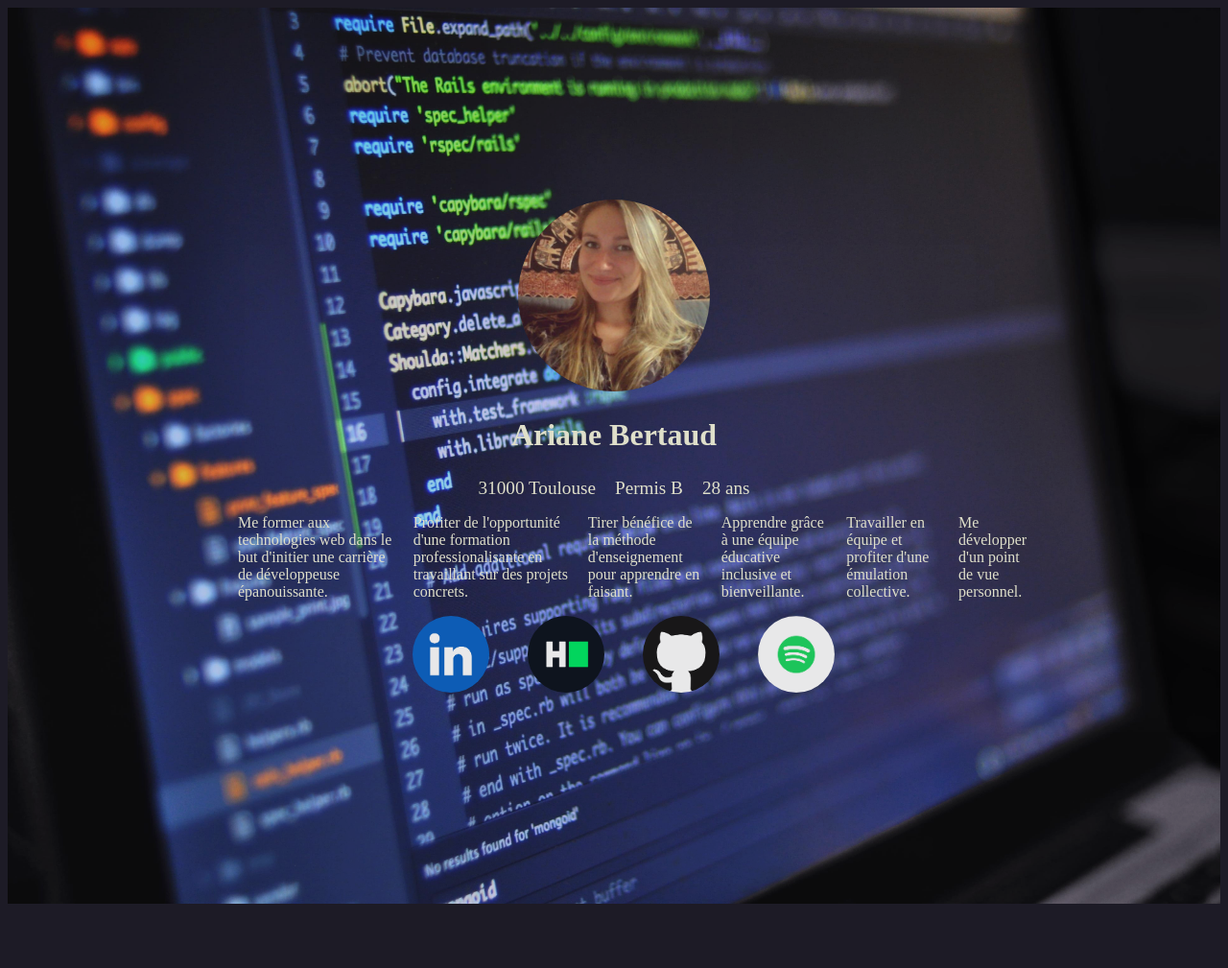
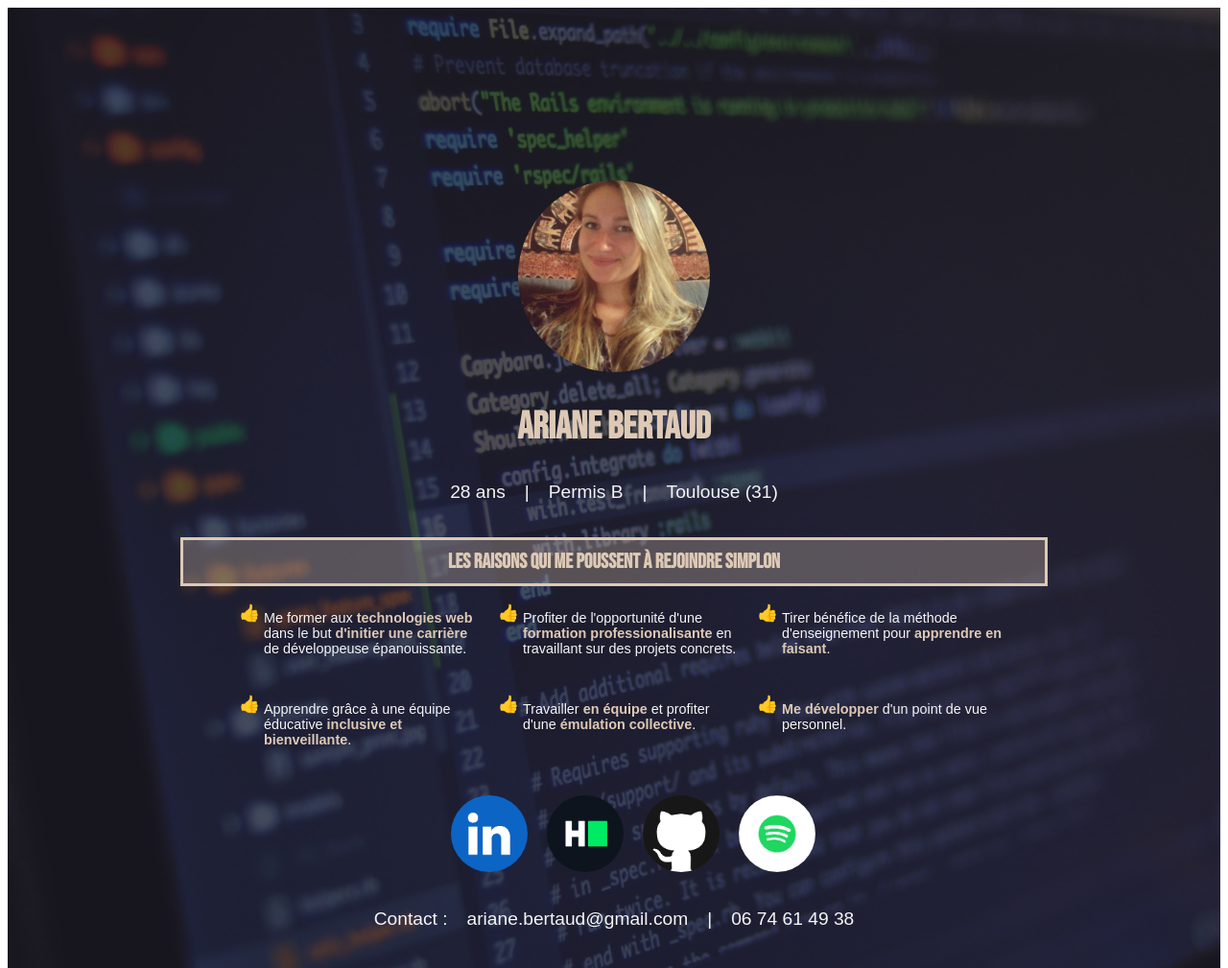
Before and after one commit to Pipatchies/Simplon, a plain HTML site: page ProjetHTML/index.html in a window 1280 px wide. Shown: the top 1009 px of the page at 96% size. Before the commit the page ends 950 px from the top, so only its background shows below. Drawn offline with Linux system fonts and the light colour scheme; a web font is replaced by a local one.

Commit message:
Finish project

```diff
--- a/ProjetHTML/index.html
+++ b/ProjetHTML/index.html
@@ -5,7 +5,7 @@
         <link href="style.css" rel="stylesheet">
         <link rel="preconnect" href="https://fonts.googleapis.com">
         <link rel="preconnect" href="https://fonts.gstatic.com" crossorigin>
-        <link href="https://fonts.googleapis.com/css2?family=Freeman&display=swap" rel="stylesheet">
+        <link href="https://fonts.googleapis.com/css2?family=Bebas+Neue&display=swap" rel="stylesheet">
         <title>Carte de visite - Ariane Bertaud</title>
     </head>
 
@@ -13,55 +13,60 @@
         <!-- les balises que je peux utiliser <span> <div> <br>-->
     <body>
         <section class="section1">
+        <!--je n'utilise qu'une section pour pouvoir jouer sur la transparence de l'arrière plan-->
             <span class="avatar_span"> <img src="image/ariane.jpg" alt="Avatar Ariane Bertaud" title="Ariane Bertaud" class="avatar"> </span>
             <h1>Ariane Bertaud</h1>
             <div class="div_horizontale">
-                <div class="div_text"> 31000 Toulouse</div>
+                <div class="div_text"> 28 ans</div>
+                <div class="div_text">|</div>
                 <div class="div_text"> Permis B</div>
-                <div class="div_text"> 28 ans</div>
+                <div class="div_text">|</div>
+                <div class="div_text">Toulouse (31)</div>
             </div>
-            <ul class="liste_verticale">
-                <li>Me former aux technologies web dans le but d'initier une carrière de développeuse épanouissante.</li>
-                <li>Profiter de l'opportunité d'une formation professionalisante en travaillant sur des projets concrets.</li>
-                <li>Tirer bénéfice de la méthode d'enseignement pour apprendre en faisant.</li>
-                <li>Apprendre grâce à une équipe éducative inclusive et bienveillante.</li>
-                <li>Travailler en équipe et profiter d'une émulation collective.</li>
-                <li>Me développer d'un point de vue personnel.</li>
+            <br>
+            <h2> Les raisons qui me poussent à rejoindre simplon</h2>
+            <ul class="liste_raisons">
+                <li class="liste_text">Me former aux <strong>technologies web</strong> dans le but <strong>d'initier une carrière</strong> de développeuse épanouissante.</li>
+                <li class="liste_text">Profiter de l'opportunité d'une <strong>formation professionalisante</strong> en travaillant sur des projets concrets.</li>
+                <li class="liste_text">Tirer bénéfice de la méthode d'enseignement pour <strong>apprendre en faisant</strong>.</li>
+                <li class="liste_text">Apprendre grâce à une équipe éducative <strong>inclusive et bienveillante</strong>.</li>
+                <li class="liste_text">Travailler <strong>en équipe</strong> et profiter d'une <strong>émulation collective</strong>.</li>
+                <li class="liste_text"><strong>Me développer</strong> d'un point de vue personnel.</li>
             </ul>
-            <ul class="liste_horizontale">
+            <br>
+            <ul class="liste_logo">
                 <li>
-                    <a href="https://fr.linkedin.com/in/ariane-bertaud-a9135b99" target="_blank">
-                    <img src="image/linkedin.png" alt="logo in blanc sur fond bleu" title="Page Linkedin Ariane Bertaud" class="bulle">
+                    <a href="https://fr.linkedin.com/in/ariane-bertaud-a9135b99" target="_blank" class="img_logo">
+                        <img src="image/linkedin.png" alt="logo in blanc sur fond bleu" title="Page Linkedin Ariane Bertaud" class="bulle">
+                    </a>
                 </li>
                 <li>
-                    <a href="https://www.hackerrank.com/ariane_bertaud" target="_blank">
-                    <img src="image/hackerrank.png" alt="logo H blanc puis rectangle vert sur fond bleu" title="Page HackerRank Ariane Bertaud" class="bulle">
+                    <a href="https://www.hackerrank.com/ariane_bertaud" target="_blank" class="img_logo">
+                        <img src="image/hackerrank.png" alt="logo H blanc puis rectangle vert sur fond bleu" title="Page HackerRank Ariane Bertaud" class="bulle">
+                    </a>
                 </li>
                 <li>
-                    <a href="https://github.com/Pipatchies" target="_blank">
-                    <img src="image/github.png" alt="logo chat blanc sur fond noir" title="Repository GitHub Ariane Bertaud" class="bulle">
+                    <a href="https://github.com/Pipatchies" target="_blank" class="img_logo">
+                        <img src="image/github.png" alt="logo chat blanc sur fond noir" title="Repository GitHub Ariane Bertaud" class="bulle">
+                    </a>
                 </li>
                 <li>
-                    <a href="https://open.spotify.com/user/1158196847?si=a5fb77421f29477c" target="_blank">
-                    <img src="image/spotify.png" alt="logo vert avec stries blanches" title="Profil Spotify Ariane Bertaud" class="bulle">
+                    <a href="https://open.spotify.com/user/1158196847?si=a5fb77421f29477c" target="_blank" class="img_logo">
+                        <img src="image/spotify.png" alt="logo vert avec stries blanches" title="Profil Spotify Ariane Bertaud" class="bulle">
+                    </a>
                 </li>
             </ul>
+            <br>
+            <div class="div_horizontale">
+                <div class="div_text">Contact :</div>
+                <div class="div_text">ariane.bertaud@gmail.com</div>
+                <div class="div_text">|</div>
+                <div class="div_text">06 74 61 49 38</div>
+            </div>
         </section>
-
-        <!--<h1>Informations générales:</h1>
-        <p>Voici <em>quelques lignes</em> pour me présenter sunccintement</p>
-        <ul>
-            <li class="classe_1 size_text"><strong>Nom</strong> : Bertaud</li>
-            <li class="size_text"><mark>Prénom</mark> : Ariane</li>
-        </ul>
-        <div class="fond">
-            <span class="photoprofil">
-                <img src="image/ariane.jpg" alt="La plus belle" title="là c'est vraiment la plus belle" class="photo">
-            </span>
-        </div>
-        <br>
-        <br>
-        <a href="about.html">About</a>-->
     </body>
     </main>
+    <footer>
+        <div class="div_text">Copyright: Ariane Bertaud 2024</div>
+    </footer>
 </html>
--- a/ProjetHTML/style.css
+++ b/ProjetHTML/style.css
@@ -1,24 +1,37 @@
-body {
+main {
     background-color: rgb(29, 27, 38);
+    position: relative;
 }
 .section1 {
     flex-direction: column;
-    color: beige;
-    background: url(image/Code.jpg);
+    color: whitesmoke;
+    padding : 180px;
+    position: relative;
+    z-index: 2;
+}
+
+.section1:before {
+    content: "";
+    position: absolute;
+    top: 0; left: 0; right: 0; bottom: 0;
+    z-index: 1;
+    background-image: url(image/Code.jpg);
     background-size: cover;
-    opacity: 0.9;
-    padding : 200px;
-    font-family: 'Freeman' sans-serif;
+    opacity: 0.25;
 }
 
 .avatar {
     width: 200px;
     border-radius: 50% 50% 50% 50% / 50% 50% 50% 50% ;
+    position: relative;
+    z-index: 2;
 }
 
 .bulle {
     width: 80px;
     border-radius: 50% 50% 50% 50% / 50% 50% 50% 50% ;
+    position: relative;
+    z-index: 2;
 }
 
 .avatar_span {
@@ -26,37 +39,85 @@ body {
     justify-content: center;
 }
 
-.section1 h1 {
+.section1 h1, h2 {
     text-align: center;
-    font-size: 2em;
+    font-size: 2.5em;
+    font-family: 'Bebas Neue', sans-serif;
+    color: rgb(221, 201, 181);
+    position: relative;
+    z-index: 2;
 }
 
 .div_horizontale {
-
     display: flex;
     list-style-type:none;
     flex-direction: row;
     justify-content: center;
     gap: 20px;
+    position: relative;
+    z-index: 2;
 }
 
-.liste_verticale {
-
-    display: flex;
-    list-style-type:none;
-    justify-content: center;
-    gap: 20px;
+.div_text {
+    font-size: 1.2em;
+    font-family:'Arial', sans-serif;
 }
 
-.liste_horizontale {
+.section1 h2 {
+    font-size: 1.35em;
+    border: 3px solid;
+    background-color: rgba(221, 201, 181, 0.3);
+    padding: 10px;
+    position: relative;
+    z-index: 2;
+}
+.liste_raisons {
+    display: grid;
+    grid-template-columns: 230px 230px 230px;
+    justify-content: center;
+    list-style-type: none;
+    gap: 40px;
+    text-align: left;
+    position: relative;
+    z-index: 2;
+}
 
+.liste_text {
+    font-family:'Arial', sans-serif;
+    font-size: 0.9em;
+}
+
+.liste_text:before {
+    content: "";
+    display: inline-block;
+    height: 20px;
+    width: 20px;
+    background-image: url(image/pouce.png);
+    background-size: contain;
+    background-repeat: no-repeat;
+    margin-left:-25px;
+    margin-right: 5px;
+}
+
+strong {
+    color: rgb(221, 201, 181)
+}
+
+.liste_logo {
     display: flex;
     list-style-type:none;
     flex-direction: row;
     justify-content: center;
     gap: 20px;
+    position: relative;
+    z-index: 2;
 }
 
-.div_text {
-    font-size: 1.2em;
+.img_logo:hover {
+    opacity: 0.5;
 }
+
+footer {
+    font-size: 0.8em;
+    text-align: center;
+}
```
Also changed, not shown: ProjetHTML/image/pouce.png (added).
